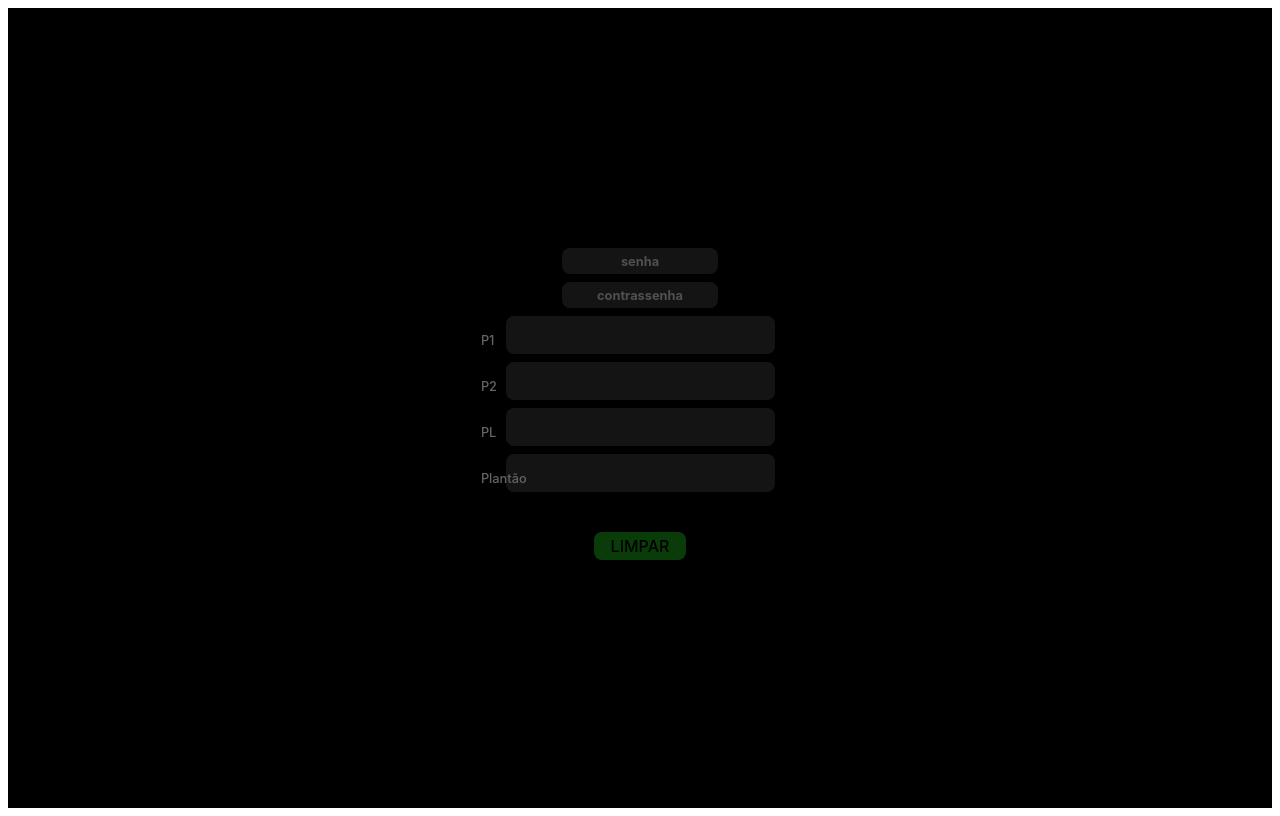
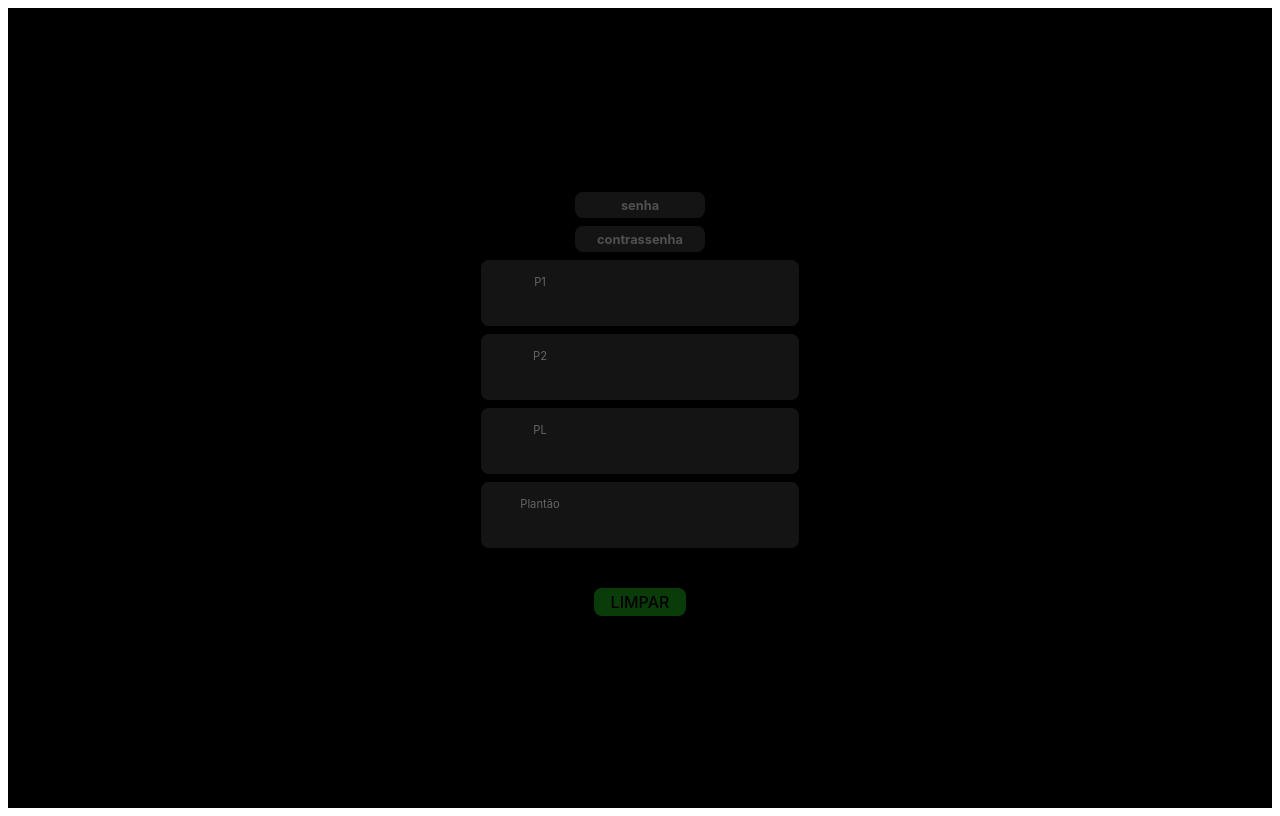
Before and after one commit to nixoletas/ronda-e-permanencia, a React (Vite) app: page / in a window 1280 px wide. Built offline with nearby package versions, Linux system fonts and the light colour scheme.

Commit message:
edited style

```diff
--- a/src/index.css
+++ b/src/index.css
@@ -63,9 +63,12 @@ button:focus-visible {
 
 input {
   color: rgb(179, 179, 179);
+  max-width: 80%;
+  justify-content: center;
+  align-items: center;
   text-align: center;
-  line-height: 2em;
-  font-size: 1em;
+  line-height: 2.5em;
+  font-size: 1.5em;
   font-weight: bolder;
   text-transform: uppercase;
   font-family: inherit;
@@ -86,21 +89,19 @@ input:focus,
 input:focus-visible {
   outline: none;
   border-bottom: 3px solid rgb(0, 100, 0, 0.5);
-  transition: border-bottom 0.5s;
+  transition: border-bottom 0.3s;
 }
 
 input:valid ~ span,
 input:focus ~ span {
-  margin-top: -15px;
-  transition: 0.5s;
+  margin-top: -12px;
+  transition: 0.3s;
   background-color: rgb(0, 0, 0, 1);
   border-radius: 8px;
 }
 
 .card {
   display: flex;
-  font-size: 1em;
-  font-weight: 500;
   flex-direction: column;
   align-items: center;
   justify-content: center;
@@ -110,9 +111,9 @@ input:focus ~ span {
 
 span {
   color: rgb(100, 100, 100);
-  font-size: 0.8em;
+  font-size: 0.7em;
   position: absolute;
-  margin-left: -300px;
+  margin-left: -200px;
   margin-top: 1em;
   padding: 0.5em;
   pointer-events: none;
@@ -149,3 +150,8 @@ header {
   justify-content: center;
   gap: 0.5em;
 }
+
+.input-div {
+  display: flex;
+  justify-content: center;
+}
```
